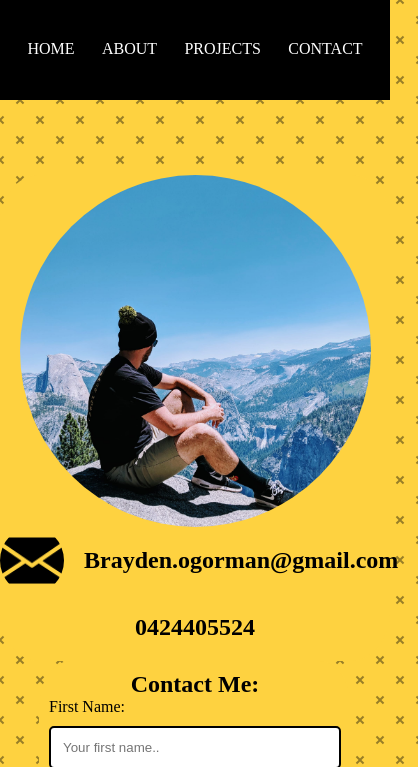
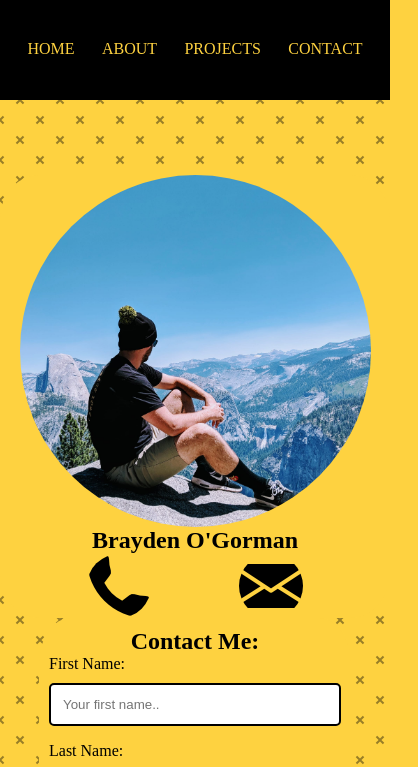
Before and after one commit to Brayydzz/T1A2-Portfolio, a plain HTML site: page BraydenOGorman_T1A2/src/contact.html in a window 390 px wide. Shown: the top 767 px of the page, 418 px wide, since content can reach past the window. Drawn offline with Linux system fonts and the light colour scheme.

Commit message:
Added Email and Phone button

```diff
--- a/BraydenOGorman_T1A2/src/contact.html
+++ b/BraydenOGorman_T1A2/src/contact.html
@@ -19,14 +19,10 @@
     <main>
       <section class="contact-card">
         <img src="img/contact-photo.jpg" alt="Image of Brayden on a Mountain"/>
-        <div>
-          <div class="email">
-            <img src="img/email.png" alt="" class="email-icon" >
-            <h1 class="contact-info">Brayden.ogorman@gmail.com</h1>
-          </div>
-          <div>
-            <h1 class="contact-info">0424405524</h1>
-          </div>
+        <h1>Brayden O'Gorman</h1>
+        <div id="contact-icon">
+          <a href="tel:0424-405-524"><img src="img/call.png" alt="Phone Symbol"></a>
+          <a href="mailto: brayden.ogorman@gmail.com"><img src="img/email.png" alt=""></a>
         </div>
       </section>
       <section class="contact-form">
--- a/BraydenOGorman_T1A2/src/css/style.css
+++ b/BraydenOGorman_T1A2/src/css/style.css
@@ -37,6 +37,8 @@ nav {
 
 /* NAVBAR */
 
+/* MAIN ELEMENTS */
+
 p {
   width: 80vw;
   margin: 0;
@@ -49,7 +51,7 @@ li {
 
 a {
   text-decoration: none;
-  color: white;
+  color: #fed240;
 }
 
 main {
@@ -61,6 +63,25 @@ main {
   padding-bottom: 75px;
   padding-top: 75px;
 }
+
+footer {
+  display: flex;
+  justify-content: space-evenly;
+  align-items: center;
+  justify-items: center;
+  background-color: #fed240;
+  position: fixed;
+  left: 0;
+  bottom: 0;
+  width: 100vw;
+  height: 75px;
+  border-top: black solid 2px;
+}
+
+footer img {
+  height: 64px;
+}
+
 
 .main-img {
   display: flex;
@@ -119,23 +140,7 @@ main {
   padding-bottom: 10px;
 }
 
-footer {
-  display: flex;
-  justify-content: space-evenly;
-  align-items: center;
-  justify-items: center;
-  background-color: #fed240;
-  position: fixed;
-  left: 0;
-  bottom: 0;
-  width: 100vw;
-  height: 75px;
-  border-top: black solid 2px;
-}
 
-footer img {
-  height: 64px;
-}
 
 /* Contact Page */
 
@@ -180,6 +185,16 @@ address {
   width: 90%;
   max-width: 400px;
   border-radius: 50%;
+}
+
+#contact-icon  img {
+  height: 64px;
+  width: 64px;
+}
+
+#contact-icon {
+  display: flex;
+  justify-content: space-evenly;
 }
 
 .contact-card {
```
